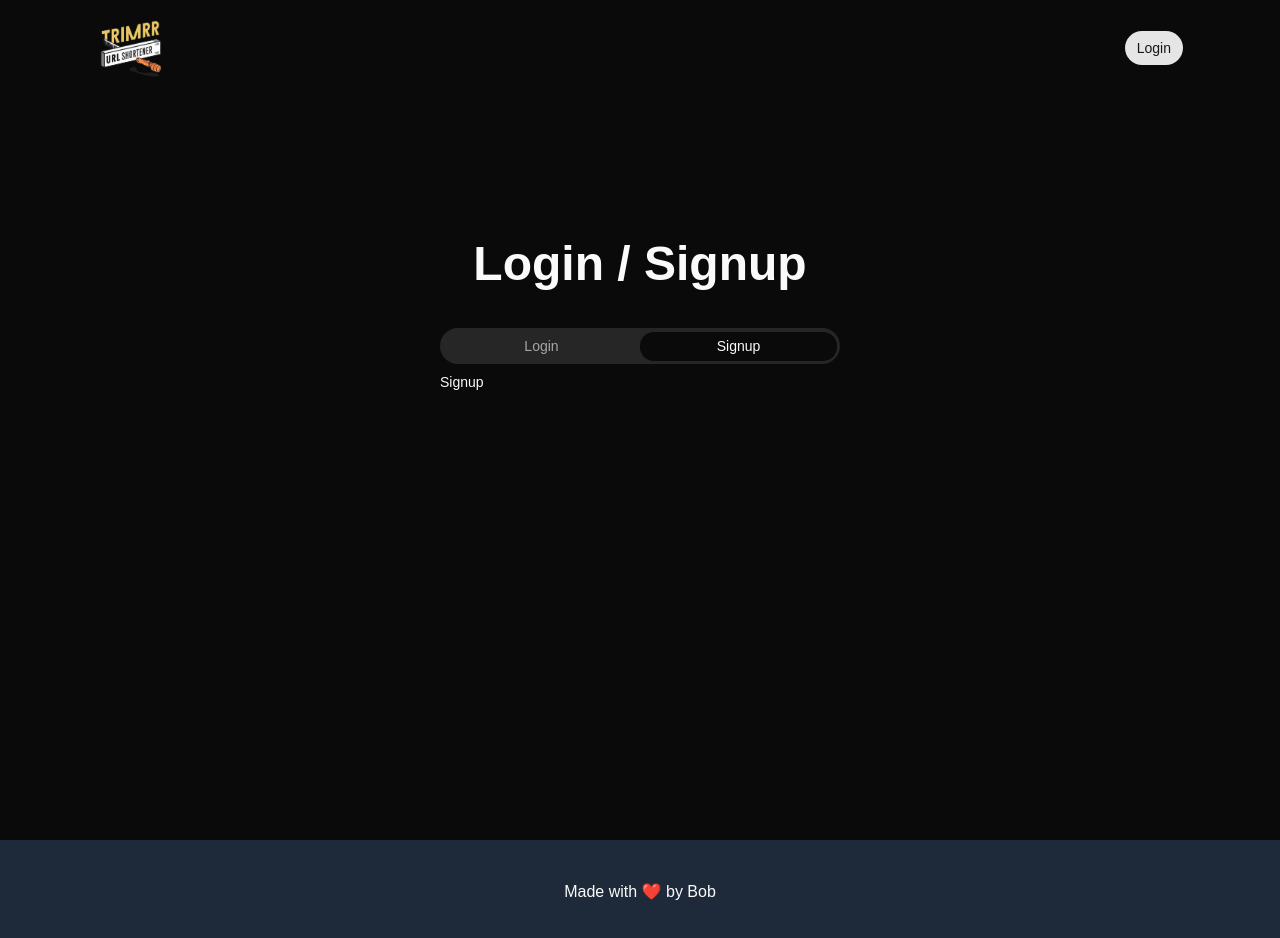
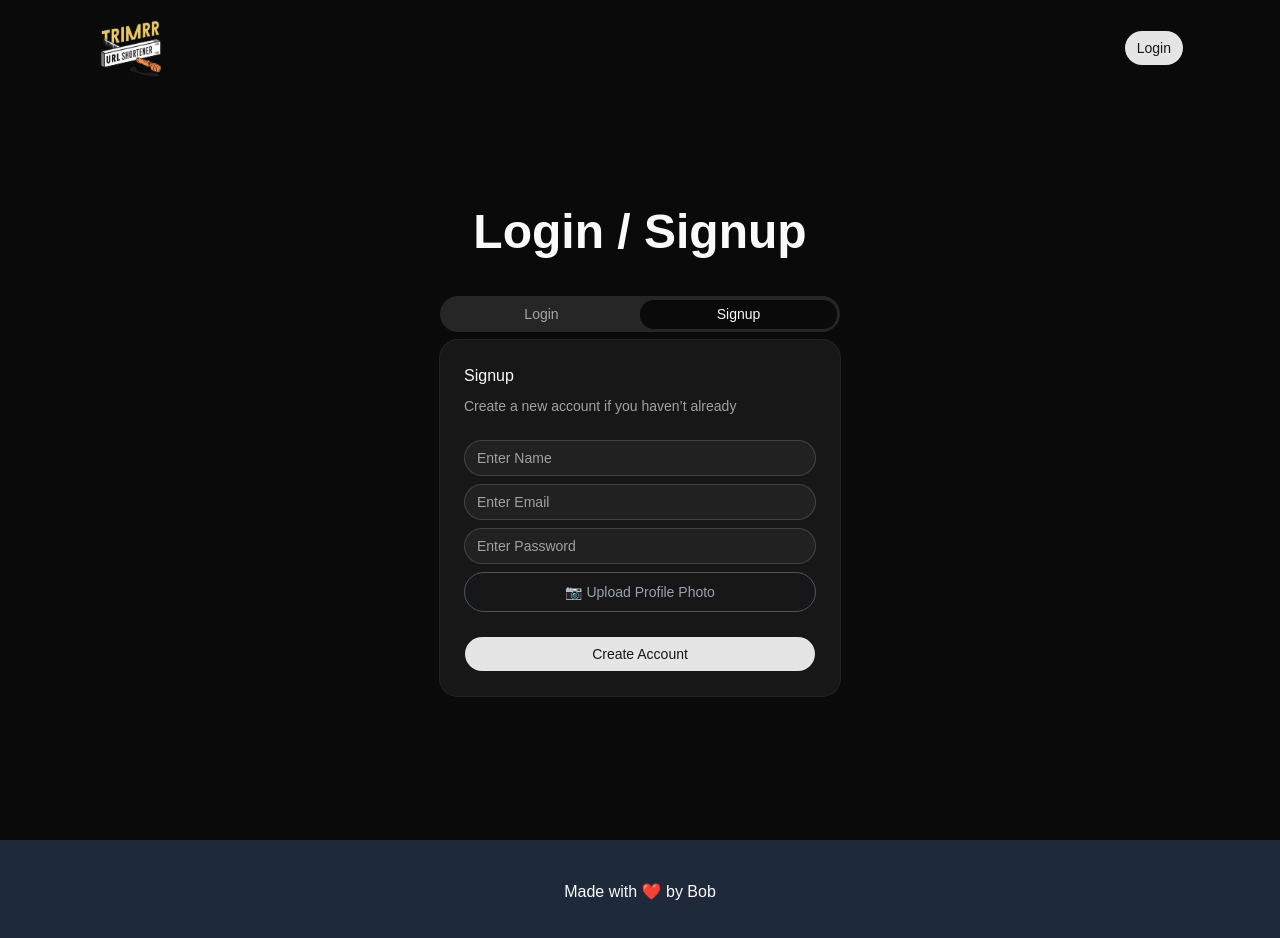
Before and after one commit to AmanKT3561/TinyURL, a React (Vite) app in the folder url-shortener/: page /auth in a window 1280 px wide. Both pictures are taken after a click on the tab "Signup". Shown: the top 938 px of the page. Built offline with nearby package versions, Linux system fonts and the light colour scheme.

Commit message:
Auth done

```diff
--- a/url-shortener/src/components/header.jsx
+++ b/url-shortener/src/components/header.jsx
@@ -7,20 +7,20 @@ import {
     DropdownMenuTrigger,
 } from "@/components/ui/dropdown-menu";
 
-
 import { Avatar, AvatarFallback, AvatarImage } from "@radix-ui/react-avatar";
 import { LinkIcon, LogOut } from "lucide-react";
 import { Link, useNavigate } from "react-router-dom";
 
 import { Button } from "./ui/button";
-
+import { UrlState } from "@/context";
+import useFetch from "@/hooks/use-fetch";
+import { logout } from "@/db/apiAuth";
+import { BarLoader } from "react-spinners";
 
 const Header = () => {
-
     const navigate = useNavigate();
-
-   const user = 0;
-
+    const { user, fetchUser } = UrlState();
+    const { loading, fn: fnLogout } = useFetch(logout);
     return (
         <>
             <nav className="py-4 flex justify-between items-center">
@@ -32,26 +32,63 @@ const Header = () => {
                         <Button onClick={() => navigate("/auth")}>Login</Button>
                     ) : (
                         <DropdownMenu>
-                            <DropdownMenuTrigger className="w-10 rounded-full overflow-hidden">
-                                <Avatar>
-                                    <AvatarImage src={user?.user_metadata?.profile_pic} />
-                                    <AvatarFallback>PA</AvatarFallback>
+                            <DropdownMenuTrigger
+                                className="outline-none focus:outline-none cursor-pointer"
+                            >
+                                <Avatar
+                                    style={{
+                                        width: '40px',
+                                        height: '40px',
+                                        borderRadius: '50%',
+                                        overflow: 'hidden',
+                                        display: 'block',
+                                        border: '2px solid #4b5563'
+                                    }}
+                                >
+                                    <AvatarImage
+                                        src={user?.user_metadata?.profile_pic}
+                                        style={{
+                                            width: '40px',
+                                            height: '40px',
+                                            objectFit: 'cover'
+                                        }}
+                                    />
+                                    <AvatarFallback
+                                        style={{
+                                            width: '40px',
+                                            height: '40px',
+                                            borderRadius: '50%',
+                                            backgroundColor: '#374151',
+                                            display: 'flex',
+                                            alignItems: 'center',
+                                            justifyContent: 'center',
+                                            color: 'white',
+                                            fontWeight: '600',
+                                            fontSize: '14px'
+                                        }}
+                                    >
+                                        {user?.user_metadata?.name?.charAt(0).toUpperCase() || "U"}
+                                    </AvatarFallback>
                                 </Avatar>
                             </DropdownMenuTrigger>
-                            <DropdownMenuContent>
-                                <DropdownMenuLabel>
+                            <DropdownMenuContent align="end" className="w-48">
+                                <DropdownMenuLabel className="font-semibold">
                                     {user?.user_metadata?.name}
                                 </DropdownMenuLabel>
                                 <DropdownMenuSeparator />
                                 <DropdownMenuItem>
-                                    <Link to="/dashboard" className="flex">
+                                    <Link to="/dashboard" className="flex items-center w-full">
                                         <LinkIcon className="mr-2 h-4 w-4" />
                                         My Links
                                     </Link>
                                 </DropdownMenuItem>
                                 <DropdownMenuItem
-
-                                    className="text-red-400"
+                                    className="text-red-400 cursor-pointer"
+                                    onClick={async () => {
+                                        await fnLogout();
+                                        fetchUser();
+                                        navigate("/");
+                                    }}
                                 >
                                     <LogOut className="mr-2 h-4 w-4" />
                                     <span>Logout</span>
@@ -61,7 +98,7 @@ const Header = () => {
                     )}
                 </div>
             </nav>
-
+            {loading && <BarLoader className="mb-4" width={"100%"} color="#36d7b7" />}
         </>
     );
 };
--- a/url-shortener/src/components/login.jsx
+++ b/url-shortener/src/components/login.jsx
@@ -17,6 +17,7 @@ import useFetch from "@/hooks/use-fetch";
 import { login } from "@/db/apiAuth";
 import { useNavigate } from "react-router-dom";
 import { useSearchParams } from "react-router-dom";
+import { UrlState } from "@/context";
 
 const Login = () => {
 
@@ -35,10 +36,13 @@ const Login = () => {
 
     const { loading, error, fn: fnLogin, data } = useFetch(login, formData);
 
+    const {fetchUser} = UrlState();
+
     useEffect(() => {
         if (error == null && data != null) {
 
             navigate(`/dashboard?${longLink ? `createNew=${longLink}` : ""}`);
+            fetchUser();
         }
         // eslint-disable-next-line react-hooks/exhaustive-deps
     }, [error, data]);
--- a/url-shortener/src/components/signup.jsx
+++ b/url-shortener/src/components/signup.jsx
@@ -1,9 +1,144 @@
+import { useEffect, useState } from "react";
+import Error from "./error";
+import { Input } from "./ui/input";
+import * as Yup from "yup";
+import {
+  Card,
+  CardContent,
+  CardDescription,
+  CardFooter,
+  CardHeader,
+  CardTitle,
+} from "./ui/card";
+import { Button } from "./ui/button";
+import { useNavigate, useSearchParams } from "react-router-dom";
+import { signup } from "@/db/apiAuth";
+import { BeatLoader } from "react-spinners";
+import useFetch from "@/hooks/use-fetch";
+
 const Signup = () => {
+  let [searchParams] = useSearchParams();
+  const longLink = searchParams.get("createNew");
+
+  const navigate = useNavigate();
+
+  const [errors, setErrors] = useState({});
+  const [formData, setFormData] = useState({
+    name: "",
+    email: "",
+    password: "",
+    profile_pic: null,
+  });
+
+  const handleInputChange = (e) => {
+    const { name, value, files } = e.target;
+    setFormData((prevState) => ({
+      ...prevState,
+      [name]: files ? files[0] : value,
+    }));
+  };
+
+  const { loading, error, fn: fnSignup, data } = useFetch(signup, formData);
+
+  useEffect(() => {
+    if (error === null && data) {
+      navigate(`/dashboard?${longLink ? `createNew=${longLink}` : ""}`);
+    }
+    // eslint-disable-next-line react-hooks/exhaustive-deps
+  }, [error, loading]);
+
+  const handleSignup = async () => {
+    setErrors([]);
+    try {
+      const schema = Yup.object().shape({
+        name: Yup.string().required("Name is required"),
+        email: Yup.string()
+          .email("Invalid email")
+          .required("Email is required"),
+        password: Yup.string()
+          .min(6, "Password must be at least 6 characters")
+          .required("Password is required"),
+        profile_pic: Yup.mixed().required("Profile picture is required"),
+      });
+
+      await schema.validate(formData, { abortEarly: false });
+      await fnSignup();
+    } catch (error) {
+      const newErrors = {};
+      if (error?.inner) {
+        error.inner.forEach((err) => {
+          newErrors[err.path] = err.message;
+        });
+
+        setErrors(newErrors);
+      } else {
+        setErrors({ api: error.message });
+      }
+    }
+  };
+
   return (
-    <div>
-      <h1>Signup</h1>
-    </div>
-  )
-}
+    <Card>
+      <CardHeader>
+        <CardTitle>Signup</CardTitle>
+        <CardDescription>
+          Create a new account if you haven&rsquo;t already
+        </CardDescription>
+        {error && <Error message={error?.message} />}
+      </CardHeader>
+      <CardContent className="space-y-2">
+        <div className="space-y-1">
+          <Input
+            name="name"
+            type="text"
+            placeholder="Enter Name"
+            onChange={handleInputChange}
+          />
+        </div>
+        {errors.name && <Error message={errors.name} />}
+        <div className="space-y-1">
+          <Input
+            name="email"
+            type="email"
+            placeholder="Enter Email"
+            onChange={handleInputChange}
+          />
+        </div>
+        {errors.email && <Error message={errors.email} />}
+        <div className="space-y-1">
+          <Input
+            name="password"
+            type="password"
+            placeholder="Enter Password"
+            onChange={handleInputChange}
+          />
+        </div>
+        {errors.password && <Error message={errors.password} />}
+        <div className="space-y-1">
+          <label htmlFor="profile_pic" className="cursor-pointer w-full">
+            <div className="w-full h-10 rounded-full border border-gray-600 flex items-center justify-center gap-2 hover:border-gray-300 transition-colors bg-transparent text-sm text-gray-400">
+              {formData.profile_pic ? formData.profile_pic.name : "📷 Upload Profile Photo"}
+            </div>
+          </label>
+          <input
+            id="profile_pic"
+            name="profile_pic"
+            type="file"
+            accept="image/*"
+            onChange={handleInputChange}
+            className="hidden"
+          />
+          {errors.profile_pic && <Error message={errors.profile_pic} />}
+        </div>
+      </CardContent>
 
-export default Signup
+      <CardFooter>
+        <Button onClick={handleSignup} className="w-full">
+          {loading ? <BeatLoader size={10} color="#36d7b7" /> : "Create Account"}
+        </Button>
+      </CardFooter>
+    </Card>
+  );
+};
+
+export default Signup;
--- /dev/null
+++ b/url-shortener/src/db/apiClicks.js
@@ -0,0 +1,13 @@
+import supabase from "./supabase.js";
+
+export async function getClicksforUrls(urlIds) {
+  const { data, error } = await supabase
+    .from("clicks")
+    .select("*")
+    .in("url_id", urlIds);
+  if (error) {
+    console.error(error.message);
+    throw new Error("unable to load clicks");
+  }
+  return data;
+}
--- /dev/null
+++ b/url-shortener/src/db/apiUrls.js
@@ -0,0 +1,11 @@
+import supabase from "./supabase.js";
+
+export async function getUrls(user_id){
+const {data , error} = await supabase.from("urls").select("*").eq("user_id", user_id);
+if(error)
+    {
+        console.error(error.message)
+        throw new Error("unable to load urls")
+    }
+return data
+}
--- a/url-shortener/src/pages/auth.jsx
+++ b/url-shortener/src/pages/auth.jsx
@@ -1,14 +1,27 @@
 import { Tabs, TabsContent, TabsList, TabsTrigger } from "@/components/ui/tabs"
-import { useSearchParams } from "react-router-dom"
+import { useNavigate, useSearchParams } from "react-router-dom"
 import Login from "../components/login"
 import Signup from "../components/signup"
+import { UrlState } from "@/context"
+import { useEffect } from "react"
 
 const Auth = () => {
-   let [searchParams] = useSearchParams();
-return (
-    <div className="mt-36 flex flex-col items-center gap-10">
+  let [searchParams] = useSearchParams();
+
+  const longLink = searchParams.get("createNew")
+  const navigate = useNavigate();
+  const { isAuthenticated, loading } = UrlState();
+
+  useEffect(() => {
+    if (isAuthenticated && !loading)
+      navigate(`/dashboard?${longLink ? `createNew=${longLink}` : ""}`);
+  }, [isAuthenticated, loading, navigate]);
+
+
+  return (
+    <div className="mt-28 flex flex-col items-center gap-10">
       <h1 className="text-5xl font-extrabold">
-        {searchParams.get("createNew")
+        {longLink
           ? "Hold up! Let's login first.."
           : "Login / Signup"}
       </h1>
```
Also changed, not shown: url-shortener/src/App.jsx (+11 -3 lines), url-shortener/src/components/require-auth.jsx (added, +22 -0 lines), url-shortener/src/db/apiAuth.js (+34 -1 lines).
